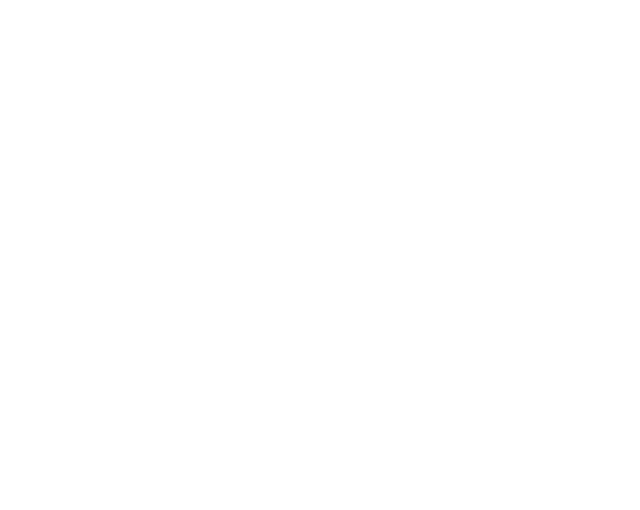
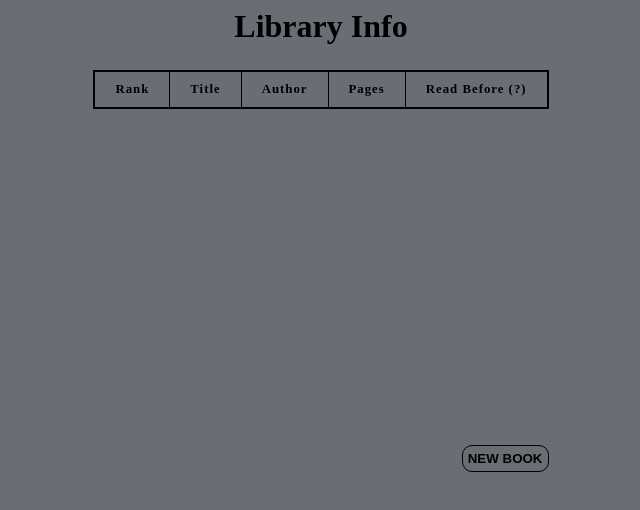
Before and after one commit to MojiMV/Library, a plain HTML site: page index.html in a window 1280 px wide. Shown: the whole page, without its empty margins (319-959 px from the left). Drawn offline with Linux system fonts and the light colour scheme; a web font is replaced by a local one.

Commit message:
create the basic ui

```diff
--- a/index.html
+++ b/index.html
@@ -3,11 +3,38 @@
 <head>
     <meta charset="UTF-8">
     <meta name="viewport" content="width=device-width, initial-scale=1.0">
-    <title>Document</title>
+    <title>Library</title>
+    <link rel="stylesheet" media="screen" href="https://fontlibrary.org//face/jellee-typeface" type="text/css"/>
     <link rel="stylesheet" href="./style.css">
-    <script src="./script.js"></script>
+    <script src="./script.js" defer></script>
+    <style>
+        .logo{
+            font-family: "Jelle Typeface";
+        }
+    </style>
 </head>
 <body>
+    <div class="main-container">
+        <div class="logo">Library Info</div>
+        <div class="table">
+            <table>
+                <thead>
+                    <tr>
+                        <th>Rank</th>
+                        <th>Title</th>
+                        <th>Author</th>
+                        <th>Pages</th>
+                        <th>Read Before (?)</th>
+                    </tr>
+                </thead>
+                <tbody class="table-body">
 
+                </tbody>
+            </table>
+        </div>
+        <div class="newBook-button-container">
+            <button class="newBook-button">NEW BOOK</button>
+        </div>
+    </div>
 </body>
 </html>
--- a/script.js
+++ b/script.js
@@ -0,0 +1,12 @@
+const myLibrary = [];
+
+function Book(title, author, pages, readBefore){
+    this.title = title;
+    this.author = author;
+    this.pages = pages;
+    this.readBefore = readBefore;
+}
+
+function addBookLibrary(){
+
+}
--- a/style.css
+++ b/style.css
@@ -0,0 +1,59 @@
+body{
+    background-color: rgb(105, 110, 117);
+    overflow: hidden;
+}
+
+.main-container {
+    display: flex;
+    flex-direction: column;
+    align-items: center; /* Center horizontally */
+    min-height: 100vh; /* Ensure the container takes the full viewport height */
+}
+
+.logo{
+    display: flex;
+    justify-content: center;
+    font-weight: bold;
+    font-size: 32px;
+}
+
+.table{
+    display: flex;
+    justify-content: center;
+    height: 50vh;
+    align-self: center;
+}
+
+table {
+    border-collapse: collapse;
+    border: 2px solid rgb(0, 0, 0);
+    letter-spacing: 1px;
+    font-size: 0.8rem;
+    margin-top: 25px;
+    overflow: auto;
+}
+
+td, th {
+    border: 1px solid rgb(0, 0, 0);
+    padding: 10px 20px;
+}
+
+.newBook-button{
+    border: solid 1px black;
+    background-color: transparent;
+    padding: 5px;
+    border-radius: 10px;
+    font-weight: bold;
+}
+
+.newBook-button:hover{
+    background-color: black;
+    color: white;
+
+}
+
+.newBook-button-container {
+    display: flex;
+    width: 455px;
+    justify-content: flex-end; /* Align to the right */
+}
```
